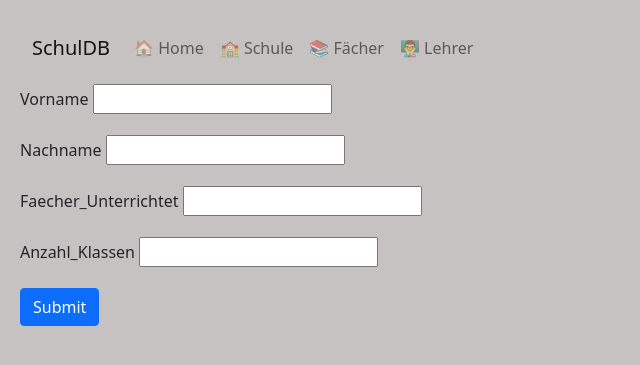
After one commit to SPL21GL/FL_FalskProjekt, a Flask app: page /lehrer/add in a window 1280 px wide. The commit adds this page. Shown: the top 365 px of the page, without its empty margins (0-640 px from the left). Run offline with Flask 2, Linux system fonts and the light colour scheme; data that the repository does not hold is empty.

Commit message:
added add form for lehrer

```diff
--- a/controller/Lehrer.py
+++ b/controller/Lehrer.py
@@ -1,8 +1,9 @@
-from flask import Flask
+from flask import Flask,request
 from flask.templating import render_template
 from flask import Blueprint
 import sqlalchemy
 from models import db,Lehrer
+from forms.addLehrerForm import AddLehrerForm
 
 lehrer_blueprint = Blueprint('lehrer_blueprint', __name__)
 
@@ -11,3 +12,37 @@ def index():
     session : sqlalchemy.orm.scoping.scoped_session = db.session
     lehrer = session.query(Lehrer).all()
     return render_template("lehrer.html", items = lehrer)
+
+@lehrer_blueprint.route("/lehrer/add", methods=["GET","POST"])
+def addLehrerForm():
+    session : sqlalchemy.orm.scoping.scoped_session = db.session
+    teacher = session.query(Lehrer).order_by(Lehrer.Lehrer_Id).all()
+
+    adDTeacherForm = AddLehrerForm()
+
+    if request.method == 'POST':
+
+        if adDTeacherForm.validate_on_submit():
+            print("gültig")
+
+             #post kam zurück und ist valide
+
+            print(adDTeacherForm.Vorname.data)
+            print(adDTeacherForm.Nachname.data)
+            print(adDTeacherForm.Faecher_Unterrichtet.data)
+            print(adDTeacherForm.Anzahl_Klassen.data)
+            #hier in DB Speichern
+
+            newItem = Lehrer()
+            newItem.Vorname = adDTeacherForm.Vorname.data
+            newItem.Nachname = adDTeacherForm.Nachname.data
+            newItem.Faecher_Unterrichtet = adDTeacherForm.Faecher_Unterrichtet.data
+            newItem.Anzahl_Klassen = adDTeacherForm.Anzahl_Klassen.data
+
+            db.session.add(newItem)
+            db.session.commit()
+            return render_template("lehrer_add.html",Lehrer=Lehrer, form = adDTeacherForm)
+        else:
+            raise "Fatal"
+    else:
+        return render_template("lehrer_add.html",Lehrer=Lehrer,form = adDTeacherForm)
--- /dev/null
+++ b/forms/addLehrerForm.py
@@ -0,0 +1,11 @@
+from flask_wtf import FlaskForm
+from wtforms.fields.datetime import DateField
+from wtforms.fields.simple import BooleanField, StringField, TextAreaField
+from wtforms.fields import DecimalField
+from wtforms import validators
+
+class AddLehrerForm(FlaskForm):
+    Vorname = StringField("Adresse")
+    Nachname = StringField("Anzahl Schüler")
+    Faecher_Unterrichtet = StringField("Name Schule")
+    Anzahl_Klassen = DecimalField("Schulart")
--- a/templates/lehrer.html
+++ b/templates/lehrer.html
@@ -26,5 +26,6 @@
         {%endfor%}
     </tbody>
 </table>
+<button type="button"   onclick="window.location.href='/lehrer/add'">add</button>
 
 {%endblock%}
--- /dev/null
+++ b/templates/lehrer_add.html
@@ -0,0 +1,36 @@
+{%extends 'base.html'%}
+
+{%block body%}
+
+<form method="post" action = "/lehrer/add">
+    {{form.csrf_token}}
+
+
+    <div class="mb-3">
+        <label for="Vorname" class="form-label">Vorname</label>
+        {{form.Vorname()}}
+    </div>
+
+
+
+    <div class="mb-3">
+        <label for="Nachname" class="form-label">Nachname</label>
+        {{form.Nachname()}}
+    </div>
+
+
+    <div class="mb-3">
+        <label for="Faecher_Unterrichtet" class="form-label">Faecher_Unterrichtet</label>
+        {{form.Faecher_Unterrichtet()}}
+    </div>
+
+    <div class="mb-3">
+        <label for="Anzahl_Klassen" class="form-label">Anzahl_Klassen</label>
+        {{form.Anzahl_Klassen()}}
+    </div>
+
+
+    <button type="submit" class="btn btn-primary">Submit</button>
+</form>
+
+{%endblock%}
```
